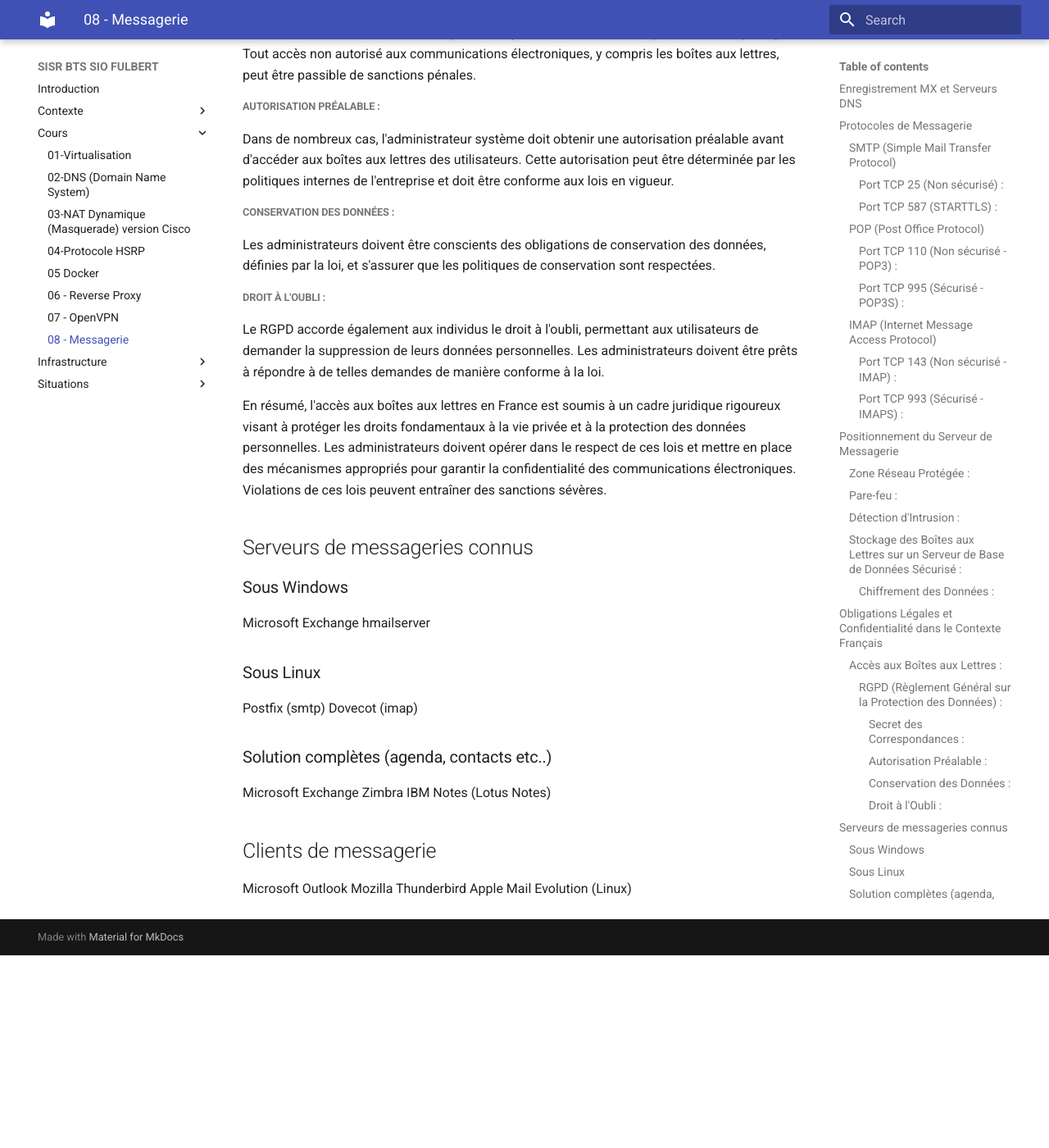
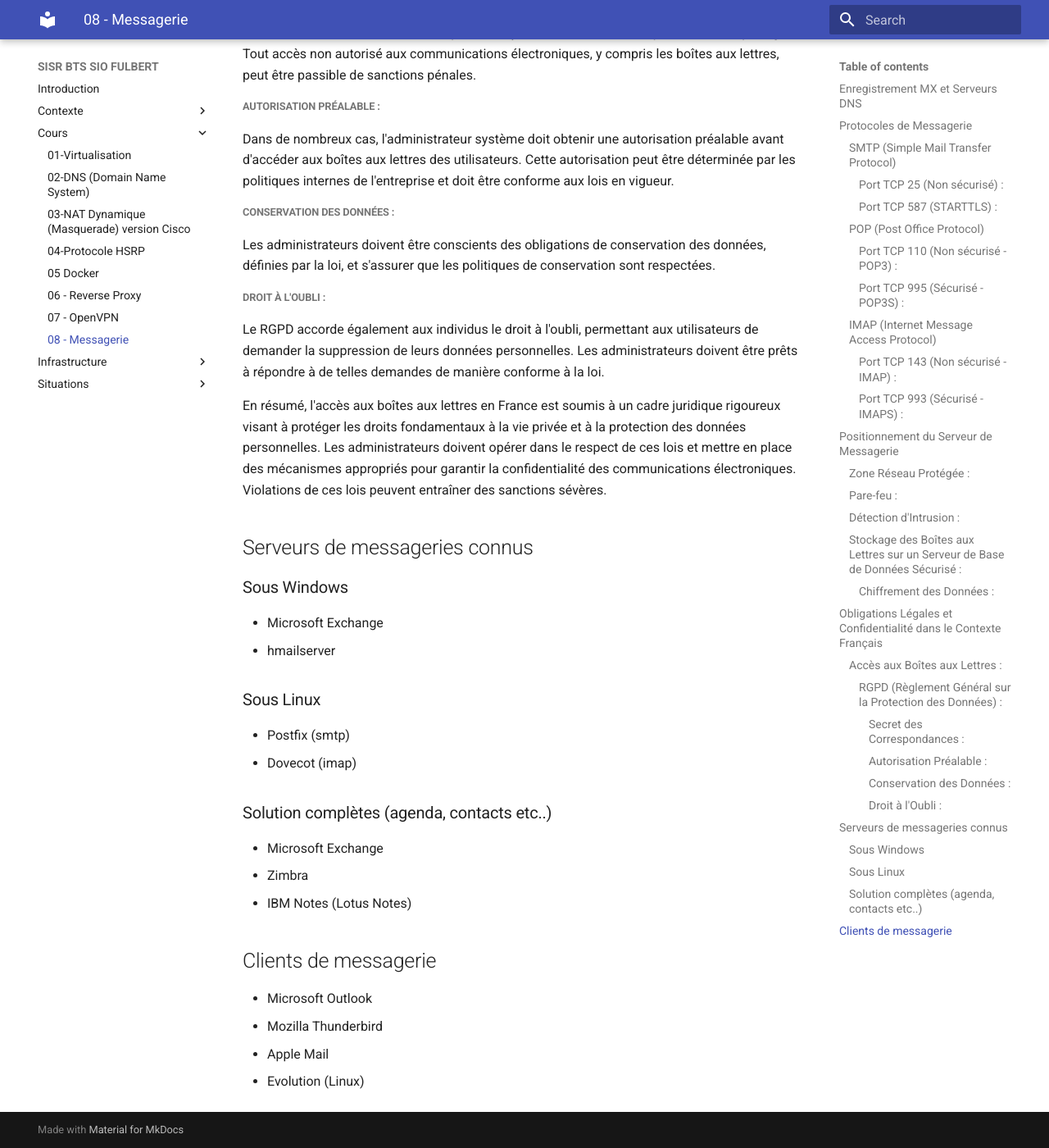
Before and after one commit to lmeryFulbert/sisrsiofulbert.github.io, an MkDocs documentation site: the page built from docs/cours/08-messagerie.md, in a window 1280 px wide and 1400 px high, scrolled down 4056 px. Shown: the whole window at 82% size. Built offline with MkDocs 1.6.1 and Material for MkDocs 9.7.7, drawn with Linux system fonts in a browser that asks for light colours; before the commit the page ends 5221 px from its top, so only the background shows below that.

Commit message:
mise en page

```diff
--- a/docs/cours/08-messagerie.md
+++ b/docs/cours/08-messagerie.md
@@ -122,23 +122,23 @@
 
 ### Sous Windows
 
-Microsoft Exchange
-hmailserver
+- Microsoft Exchange
+- hmailserver
 
 ### Sous Linux
 
-Postfix (smtp)
-Dovecot (imap)
+- Postfix (smtp)
+- Dovecot (imap)
 
 ### Solution complètes (agenda, contacts etc..)
 
-Microsoft Exchange
-Zimbra
-IBM Notes (Lotus Notes)
+- Microsoft Exchange
+- Zimbra
+- IBM Notes (Lotus Notes)
 
 ## Clients de messagerie
 
-Microsoft Outlook
-Mozilla Thunderbird
-Apple Mail
-Evolution (Linux)
+- Microsoft Outlook
+- Mozilla Thunderbird
+- Apple Mail
+- Evolution (Linux)
```
